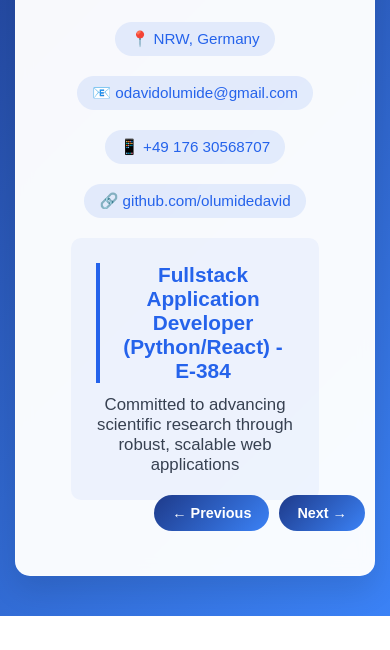
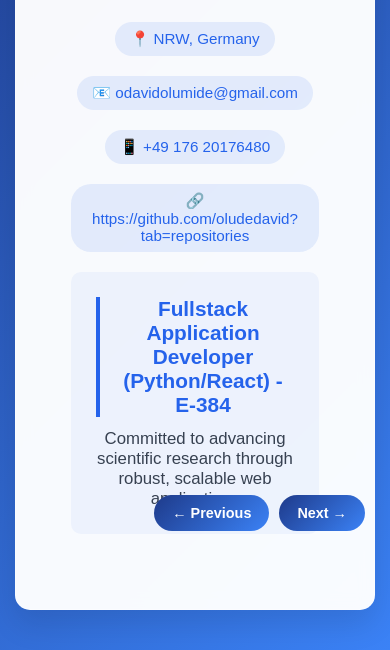
Before and after one commit to oludedavid/Euxfel-Presentation, a plain HTML site: page index.html in a window 390 px wide. Shown: the part 288-938 px from the top of the page. Before the commit the page ends 904 px from the top, so only its background shows below. Drawn offline with Linux system fonts and the light colour scheme.

Commit message:
edited the mobile number

```diff
--- a/index.html
+++ b/index.html
@@ -352,8 +352,10 @@
           <div class="contact-info">
             <div class="contact-item">📍 NRW, Germany</div>
             <div class="contact-item">📧 odavidolumide@gmail.com</div>
-            <div class="contact-item">📱 +49 176 30568707</div>
-            <div class="contact-item">🔗 github.com/olumidedavid</div>
+            <div class="contact-item">📱 +49 176 20176480</div>
+            <div class="contact-item">
+              🔗 https://github.com/oludedavid?tab=repositories
+            </div>
           </div>
           <div class="why-xfel">
             <h3>Fullstack Application Developer (Python/React) - E-384</h3>
@@ -416,7 +418,7 @@
 
         <div class="stats-grid">
           <div class="stat-card">
-            <span class="stat-number">5+</span>
+            <span class="stat-number">3+</span>
             <div class="stat-label">Years of Experience</div>
           </div>
           <div class="stat-card">
```
